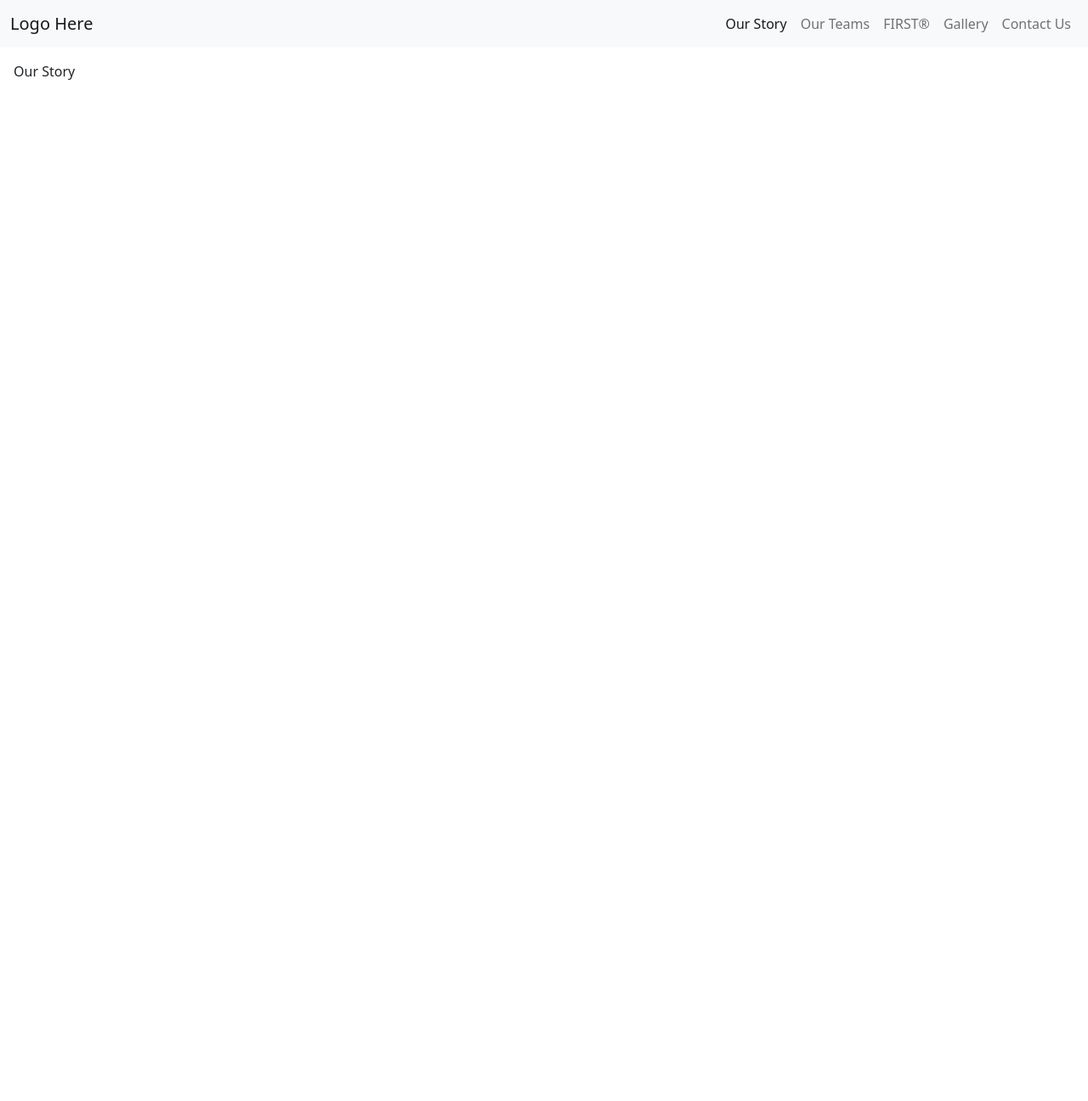
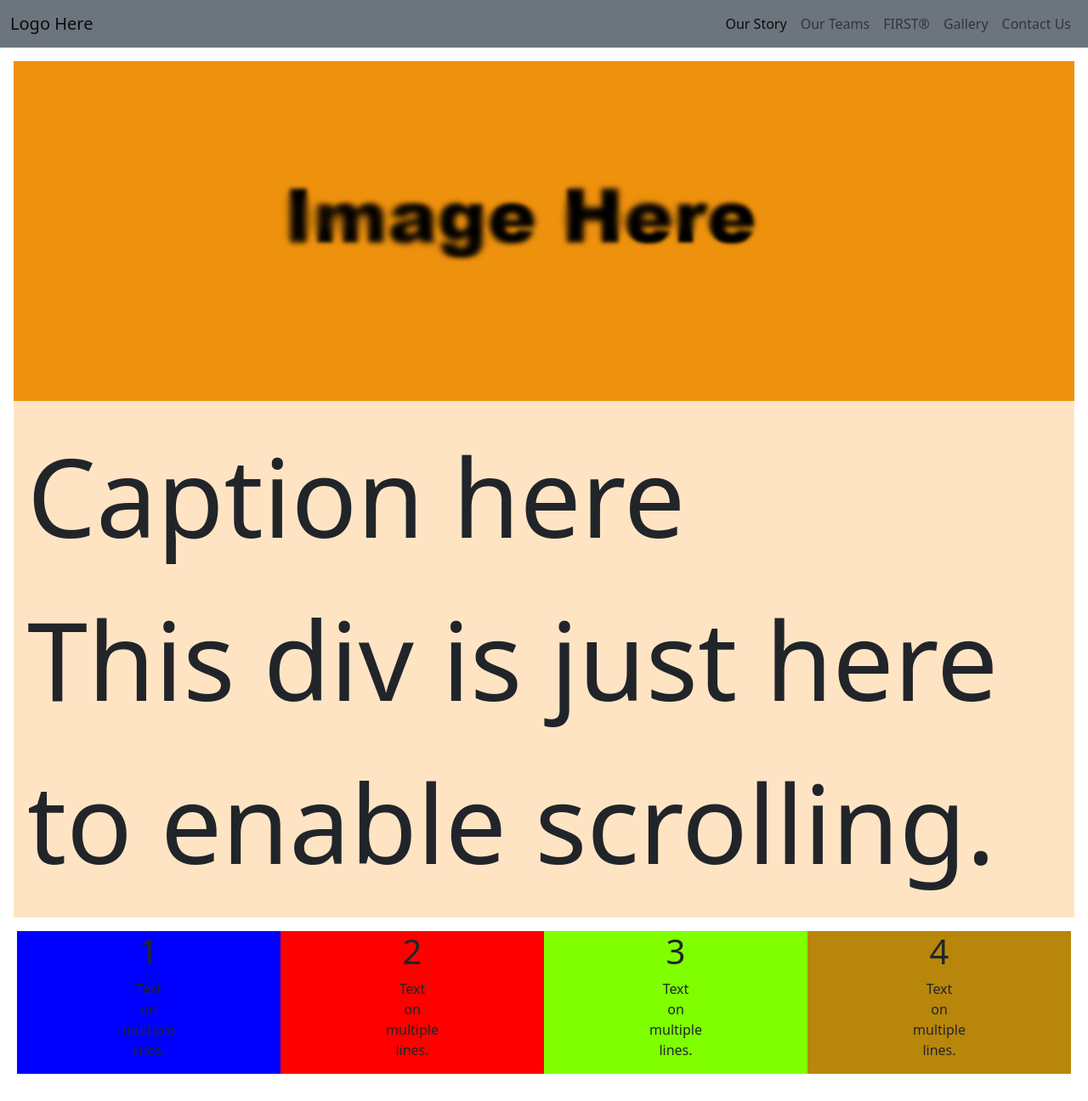
Before and after one commit to Lionotics/Lionotics.github.io, a plain HTML site: page index.html in a window 1280 px wide. Shown: the whole page at 85% size. Before the commit the page ends 800 px from the top, so only its background shows below. Drawn offline with Linux system fonts and the light colour scheme.

Commit message:
added a parallax and cols

```diff
--- a/index.css
+++ b/index.css
@@ -1,4 +1,42 @@
 @charset "UTF-8";
+img{
+	width: inherit;
+	height: auto;
+}
+
 .folder{
 	padding: 1rem;
 }
+#imageCaption1{
+	background-color: bisque;
+	font-size: 10vw;
+	padding: inherit;
+}
+.parallax {
+  /* The image used */
+  background-image: url("placeholder.png");
+  min-height: 50vh;
+  /* Create the parallax scrolling effect */
+  background-attachment: fixed;
+  background-position: center;
+  background-repeat: no-repeat;
+  background-size: cover;
+}
+.row{
+	padding: inherit;
+}
+.col-sm-3{
+	text-align: center
+}
+#col1{
+	background-color: blue;
+}
+#col2{
+	background-color: red;
+}
+#col3{
+	background-color: chartreuse;
+}
+#col4{
+	background-color: darkgoldenrod;
+}
--- a/index.html
+++ b/index.html
@@ -8,12 +8,9 @@
 <link rel="stylesheet" href="Libraries/bootstrap.min.css"/>
 </head>
 <body>
-<nav class="navbar sticky-top navbar-expand-sm navbar-light bg-light">
-	<div class="container-fluid">
-		<span class="navbar-brand">Logo Here</span>
-		<button class="navbar-toggler" type="button" data-bs-toggle="collapse" data-bs-target="#navbarPages" aria-controls="navbarPages" aria-expanded="false" aria-label="Toggle navigation">
-      <span class="navbar-toggler-icon"></span>
-    </button>
+<nav class="navbar sticky-top navbar-expand-sm navbar-light bg-secondary">
+  <div class="container-fluid"> <span class="navbar-brand">Logo Here</span>
+    <button class="navbar-toggler" type="button" data-bs-toggle="collapse" data-bs-target="#navbarPages" aria-controls="navbarPages" aria-expanded="false" aria-label="Toggle navigation"> <span class="navbar-toggler-icon"></span> </button>
     <div class="collapse navbar-collapse" id="navbarPages">
       <ul class="navbar-nav ms-auto">
         <li class="nav-item"> <a class="nav-link active" aria-current="page" href="#" id="starter" name="story">Our Story</a> </li>
@@ -26,7 +23,19 @@
   </div>
 </nav>
 <!--"Pages"-->
-<div id="story" class="folder">Our Story</div>
+<div id="story" class="folder">
+<div class="parallax"></div>
+  <div id="imageCaption1"> Caption here <br/>
+    This div is just here <br/>
+	  to enable scrolling.
+  </div>
+ <div class="row">
+  <div class="col-sm-3" id="col1"><h1>1</h1><p>Text<br/>on<br/>multiple<br/>lines.</p></div>
+  <div class="col-sm-3" id="col2"><h1>2</h1><p>Text<br/>on<br/>multiple<br/>lines.</p></div>
+  <div class="col-sm-3" id="col3"><h1>3</h1><p>Text<br/>on<br/>multiple<br/>lines.</p></div>
+  <div class="col-sm-3" id="col4"><h1>4</h1><p>Text<br/>on<br/>multiple<br/>lines.</p></div>
+</div>
+</div>
 <div id="teams" class="folder">Our Teams</div>
 <div id="first" class="folder">FIRST®</div>
 <div id="gallery" class="folder">Gallery</div>
```
Also changed, not shown: placeholder.png (added). Lines whose indentation alone changed are shown as unchanged.
